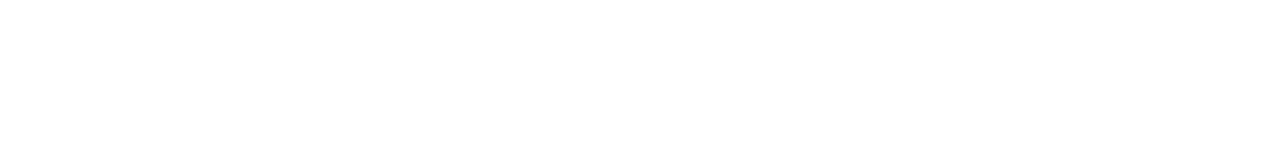
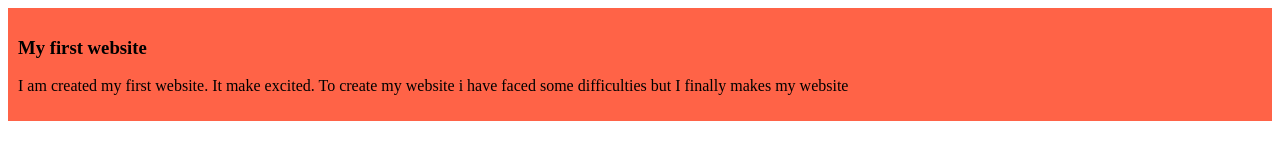
Before and after one commit to mrana007/my-simple-website, a plain HTML site: page index.html in a window 1280 px wide. Drawn offline with Linux system fonts and the light colour scheme.

Commit message:
added the first blog

```diff
--- a/index.html
+++ b/index.html
@@ -4,8 +4,12 @@
     <meta charset="UTF-8">
     <meta name="viewport" content="width=device-width, initial-scale=1.0">
     <title>My Simple Website</title>
+    <link rel="stylesheet" href="styles/blog.css">
 </head>
 <body>
-
+    <div>
+        <h3>My first website</h3>
+        <p>I am created my first website. It make excited. To create my website i have faced some difficulties but I finally makes my website</p>
+    </div>
 </body>
 </html>
--- /dev/null
+++ b/styles/blog.css
@@ -0,0 +1,4 @@
+div{
+    background-color: tomato;
+    padding: 10px;
+}
```
